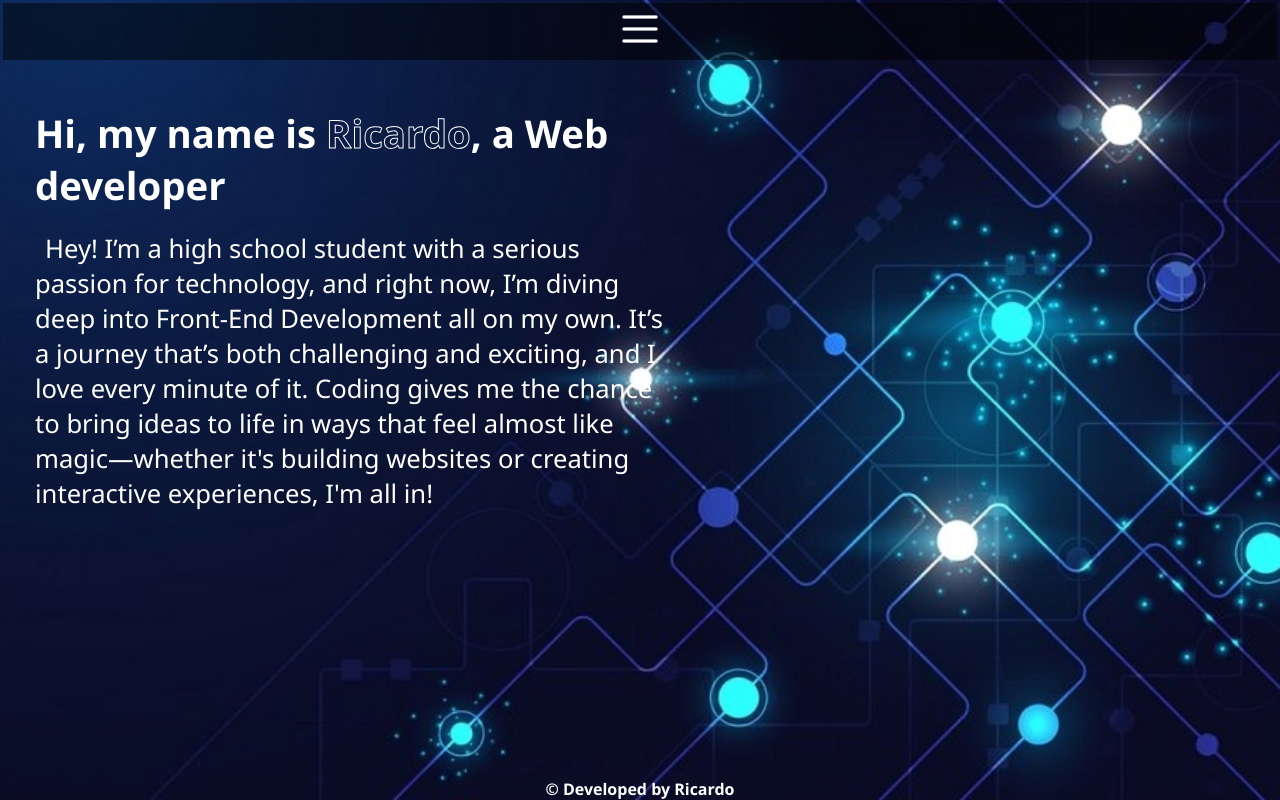
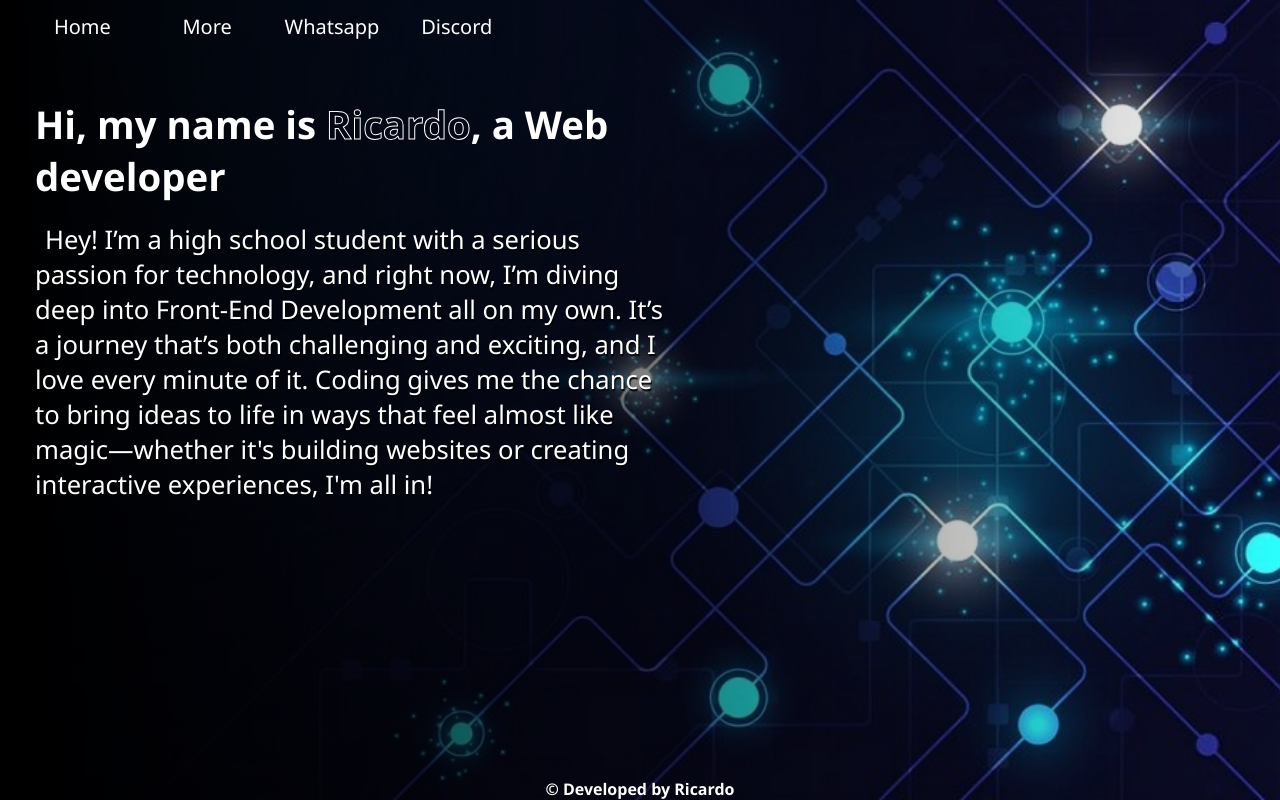
Before and after one commit to MorvainForStudy/profile-arrumado, a plain HTML site: page index.html in a window 1280 px wide. Drawn offline with Linux system fonts and the light colour scheme.

Commit message:
favicon, backgound and menu
fiz alterações em varias coisas, nem sei exatamente tudo que eu fiz

```diff
--- a/index.html
+++ b/index.html
@@ -6,6 +6,7 @@
     <meta name="viewport" content="width=device-width, initial-scale=1.0">
     <title>TECH - vr</title>
     <link rel="stylesheet" href="style.css">
+    <link rel="shortcut icon" href="img/tecnologia.png" type="image/x-icon">
 </head>
 
 <body class="imagem">
--- a/style.css
+++ b/style.css
@@ -10,18 +10,19 @@ html, body, div.imagem, div.gradiante{
 }
 body{
     z-index: 99;
-    background-color: rgba(0, 0, 0, 0) ;
+
 
 }
 .gradiante{
     height: 100vh;
+    background-image: linear-gradient(90deg, rgb(0, 0, 0), rgba(255, 255, 255, 0));
 }
 #display{
     display: none;
 }
 nav{
     display: flex;
-    background-color: rgba(0, 0, 0, 0.498);
+    background-color: rgba(0, 0, 0, 0);
     justify-content: center;
 }
 .menu{
@@ -30,7 +31,8 @@ nav{
 }
 #menu-icon{
     width: 40px;
-    padding: 6px 47vw;
+    margin: 0;
+    padding: 6px 49vw;
     border-radius: 10px;
     cursor: pointer;
 
@@ -40,7 +42,7 @@ nav{
     width: 100vw;
     justify-content: center;
     padding: 0 1%;
-    background-color: #00000060;
+    background-color: #00000000;
     border-radius: 20px;
 }
 .menu li:hover{
@@ -72,7 +74,7 @@ li.resp{
 
 }
 header{
-    padding: 0.2% 0.2%;
+    padding: 0;
 }
 
 
@@ -88,7 +90,6 @@ header{
     background-image: url(img/background.png);
     background-repeat: no-repeat;
     background-size: cover;
-    background-color: rgba(70, 0, 0, 0.106);
     background-attachment: fixed;
     background-position: center center;
 }
@@ -115,6 +116,7 @@ strong{
 p.texto{
     margin-top: 20px;
     text-indent: 10px;
+    text-shadow: 1px 2px 1px black;
 }
 
 footer{
@@ -129,14 +131,29 @@ footer{
 
 
 @media (min-width: 1200px) {
-    li.resp-n{
-        display: flex;
-    }
     .menu img{
         padding: 0 10px 0 0;
     }
     li.resp{
+        display: flex;
+    }
+    #display a{
+        font-size: 20px;
+    }
+    #menu-icon{
         display: none;
+    }
+    #display{
+        display: flex;
+        justify-content: left;
+        font-weight: 500;
+    }
+    .menu li{
+        width: 100px;
+    }
+    .menu{
+        width: 100vw;
+        margin: 3px 20px;
     }
 
 
```
Also changed, not shown: img/tecnologia.png (added).
